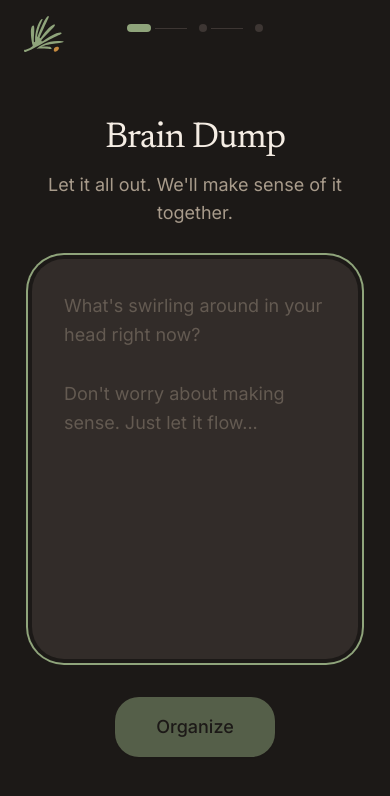
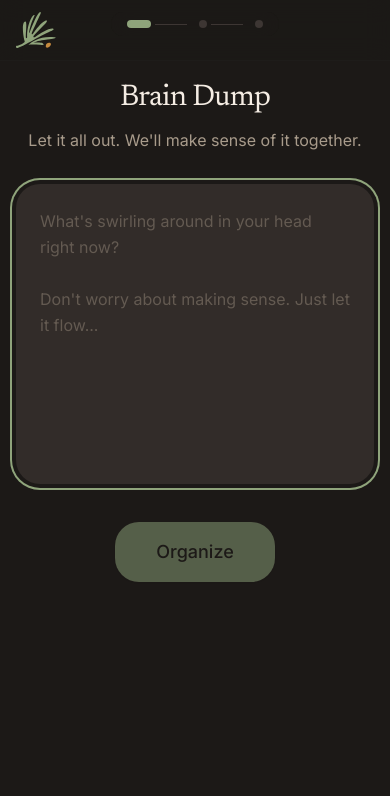
Before and after one commit to codepinedev/pinely, a Next.js app: page / in a window 390 px wide. Shown: the top 796 px of the page. Built offline with nearby package versions, Linux system fonts and the light colour scheme.

Commit message:
fix: ui issues

```diff
--- a/src/app/globals.css
+++ b/src/app/globals.css
@@ -9,10 +9,13 @@
   --accent: #8FA47B;
 }
 
-html,
+html {
+  height: 100%;
+}
+
 body {
-  height: 100%;
-  overflow: hidden;
+  min-height: 100%;
+  overflow-x: hidden;
 }
 
 body {
--- a/src/app/page.tsx
+++ b/src/app/page.tsx
@@ -131,7 +131,7 @@ export default function Home() {
   return (
     <>
       {/* Header with logo */}
-      <header className="fixed top-0 left-0 right-0 z-20 px-6 py-4">
+      <header className="fixed top-0 left-0 right-0 z-20 px-4 md:px-6 py-3 md:py-4 bg-night-200/80 backdrop-blur-md border-b border-night-50/30">
         <Logo size="md" showText={false} />
       </header>
 
--- a/src/components/brain-dump.tsx
+++ b/src/components/brain-dump.tsx
@@ -28,7 +28,7 @@ export function BrainDump({ value, onChange, onOrganize, isLoading }: BrainDumpP
 
   return (
     <motion.div
-      className="flex-1 flex flex-col items-center justify-center px-8 pt-20 pb-12"
+      className="flex-1 flex flex-col items-center justify-start md:justify-center px-4 md:px-8 pt-20 pb-12 min-h-screen"
       variants={pageVariants}
       initial="initial"
       animate="animate"
@@ -38,10 +38,10 @@ export function BrainDump({ value, onChange, onOrganize, isLoading }: BrainDumpP
       <div className="w-full max-w-2xl flex flex-col gap-8">
         {/* Header */}
         <div className="text-center space-y-3">
-          <h1 className="font-serif text-4xl text-cream-light tracking-tight">
+          <h1 className="font-serif text-3xl md:text-4xl text-cream-light tracking-tight">
             Brain Dump
           </h1>
-          <p className="text-cream-muted text-lg">
+          <p className="text-cream-muted text-base md:text-lg">
             Let it all out. We'll make sense of it together.
           </p>
         </div>
@@ -53,8 +53,8 @@ export function BrainDump({ value, onChange, onOrganize, isLoading }: BrainDumpP
             onChange={(e) => onChange(e.target.value)}
             placeholder={placeholder}
             className={cn(
-              "w-full h-[400px] p-8 text-lg leading-relaxed",
-              "bg-surface border-0 rounded-3xl resize-none",
+              "w-full h-[300px] md:h-[400px] p-6 md:p-8 text-base md:text-lg leading-relaxed",
+              "bg-surface border-0 rounded-2xl md:rounded-3xl resize-none",
               "text-cream placeholder:text-cream-muted/60",
               "focus:outline-none focus:ring-2 focus:ring-sage focus:ring-offset-4 focus:ring-offset-night-200",
               "transition-shadow duration-300"
--- a/src/components/clusters.tsx
+++ b/src/components/clusters.tsx
@@ -46,7 +46,7 @@ const cardVariants = {
 export function Clusters({ clusters, onPickOne, onSelectIdea, onBack, onStartOver, isLoading }: ClustersProps) {
   return (
     <motion.div
-      className="flex-1 flex flex-col px-8 pt-20 pb-12 overflow-auto"
+      className="flex-1 flex flex-col px-4 md:px-8 pt-20 pb-12 min-h-screen"
       variants={pageVariants}
       initial="initial"
       animate="animate"
@@ -65,10 +65,10 @@ export function Clusters({ clusters, onPickOne, onSelectIdea, onBack, onStartOve
 
         {/* Header */}
         <div className="text-center space-y-3">
-          <h1 className="font-serif text-4xl text-cream-light tracking-tight">
+          <h1 className="font-serif text-3xl md:text-4xl text-cream-light tracking-tight">
             Here's what I noticed
           </h1>
-          <p className="text-cream-muted text-lg max-w-md mx-auto">
+          <p className="text-cream-muted text-base md:text-lg max-w-md mx-auto">
             Click on any thought to focus on it, or let me pick one for you.
           </p>
         </div>
--- a/src/components/focus.tsx
+++ b/src/components/focus.tsx
@@ -58,7 +58,7 @@ export function Focus({
 
   return (
     <motion.div
-      className="flex-1 flex flex-col items-center justify-center px-8 pt-20 pb-12"
+      className="flex-1 flex flex-col items-center justify-start md:justify-center px-4 md:px-8 pt-20 pb-12 min-h-screen"
       variants={pageVariants}
       initial="initial"
       animate="animate"
@@ -80,7 +80,7 @@ export function Focus({
           <p className="text-cream-muted text-sm uppercase tracking-wider">
             Let's focus on
           </p>
-          <h1 className="font-serif text-3xl md:text-4xl text-cream-light leading-snug">
+          <h1 className="font-serif text-2xl md:text-4xl text-cream-light leading-snug">
             {selectedIdea}
           </h1>
         </div>
--- a/src/components/progress-indicator.tsx
+++ b/src/components/progress-indicator.tsx
@@ -14,8 +14,8 @@ const steps = [
 
 export function ProgressIndicator({ currentStep }: ProgressIndicatorProps) {
   return (
-    <div className="fixed top-6 left-1/2 -translate-x-1/2 z-10">
-      <div className="flex items-center gap-2">
+    <div className="fixed top-3 md:top-4 left-1/2 -translate-x-1/2 z-30">
+      <div className="flex items-center gap-2 bg-night-200/80 backdrop-blur-md px-4 py-2 rounded-full">
         {steps.map((step, index) => (
           <div key={step.num} className="flex items-center">
             <div
```
